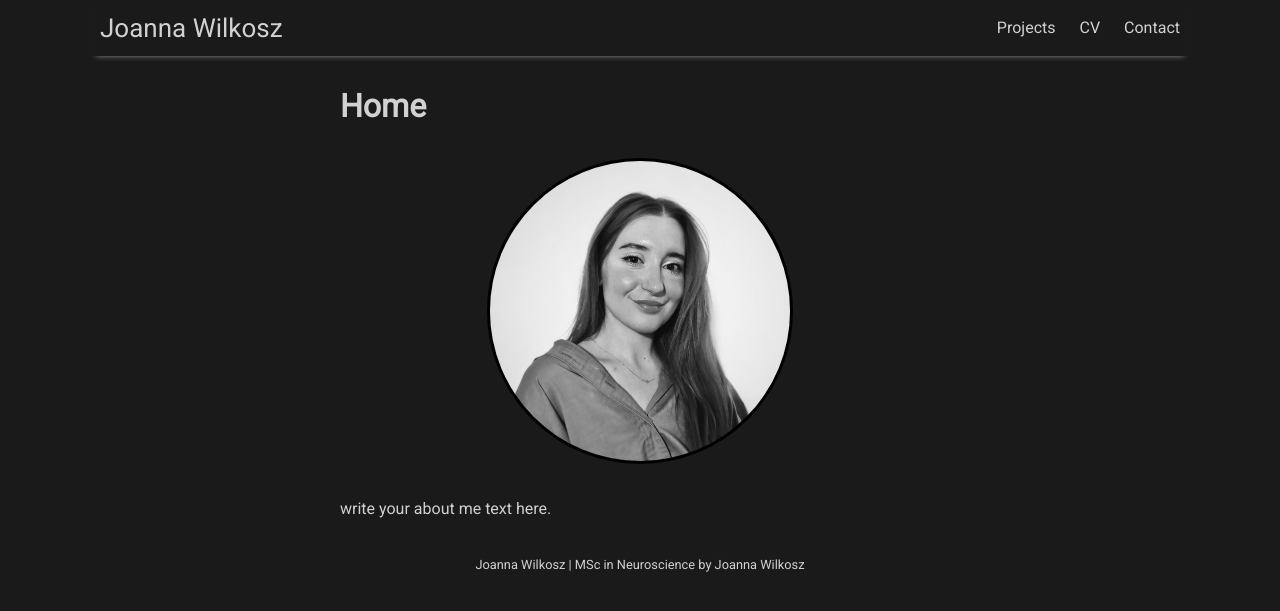
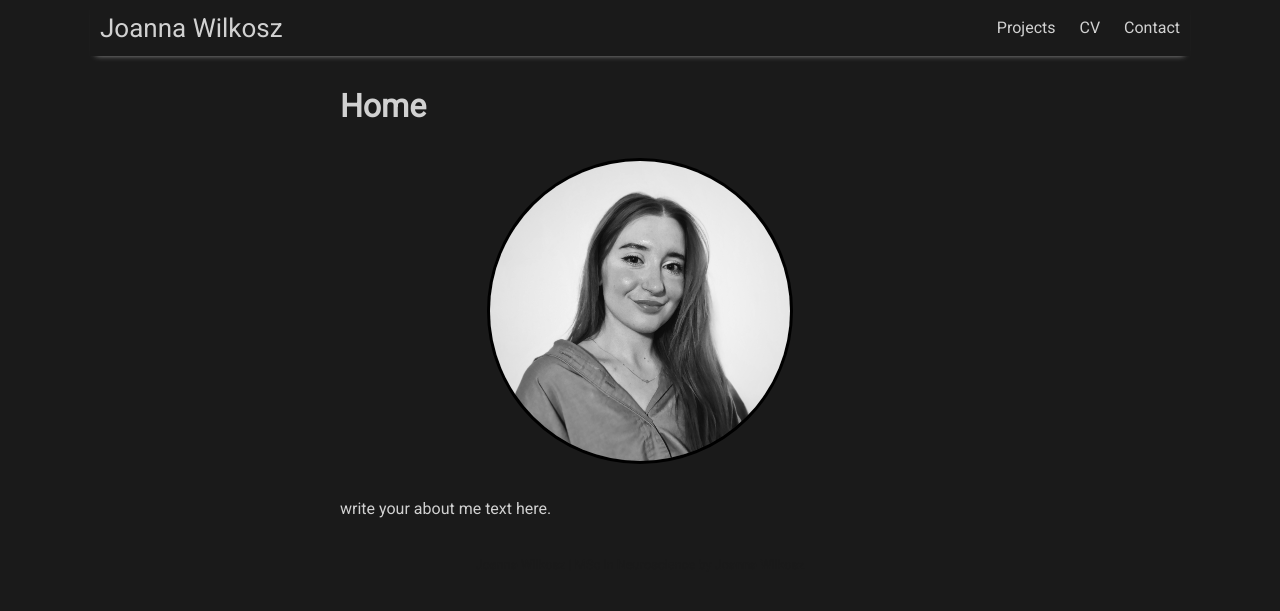
Before and after one commit to joanna-wi/joanna-wi.github.io, a Jekyll site: the page built from index.md, in a window 1280 px wide. Shown: the top 611 px of the page. Built offline with Jekyll 4.4.1, drawn with Linux system fonts in a browser that asks for light colours; nearby versions of some CDN libraries.

Commit message:
Update main.scss

```diff
--- a/assets/css/main.scss
+++ b/assets/css/main.scss
@@ -45,7 +45,7 @@ body { background-color:#1a1a1a; color:#d1d1d1; }
 h1, h2, h3, h4, h5, h6, p, li, span, label, blockquote { color:#d1d1d1; }
 a { color:#d1d1d1; }
 .footer-description { background:#1a1a1a !important; color:#d1d1d1 !important; }
-.footer-description a { color:#d1d1d1 !important; }
+.footer-description a { color:#1a1a1a !important; }
 .dropdown-content { background-color:#1a1a1a !important; }
 .dropdown-content a { color:#d1d1d1 !important; }
 .dropdown-content a:hover { background-color:#333333 !important; }
```
